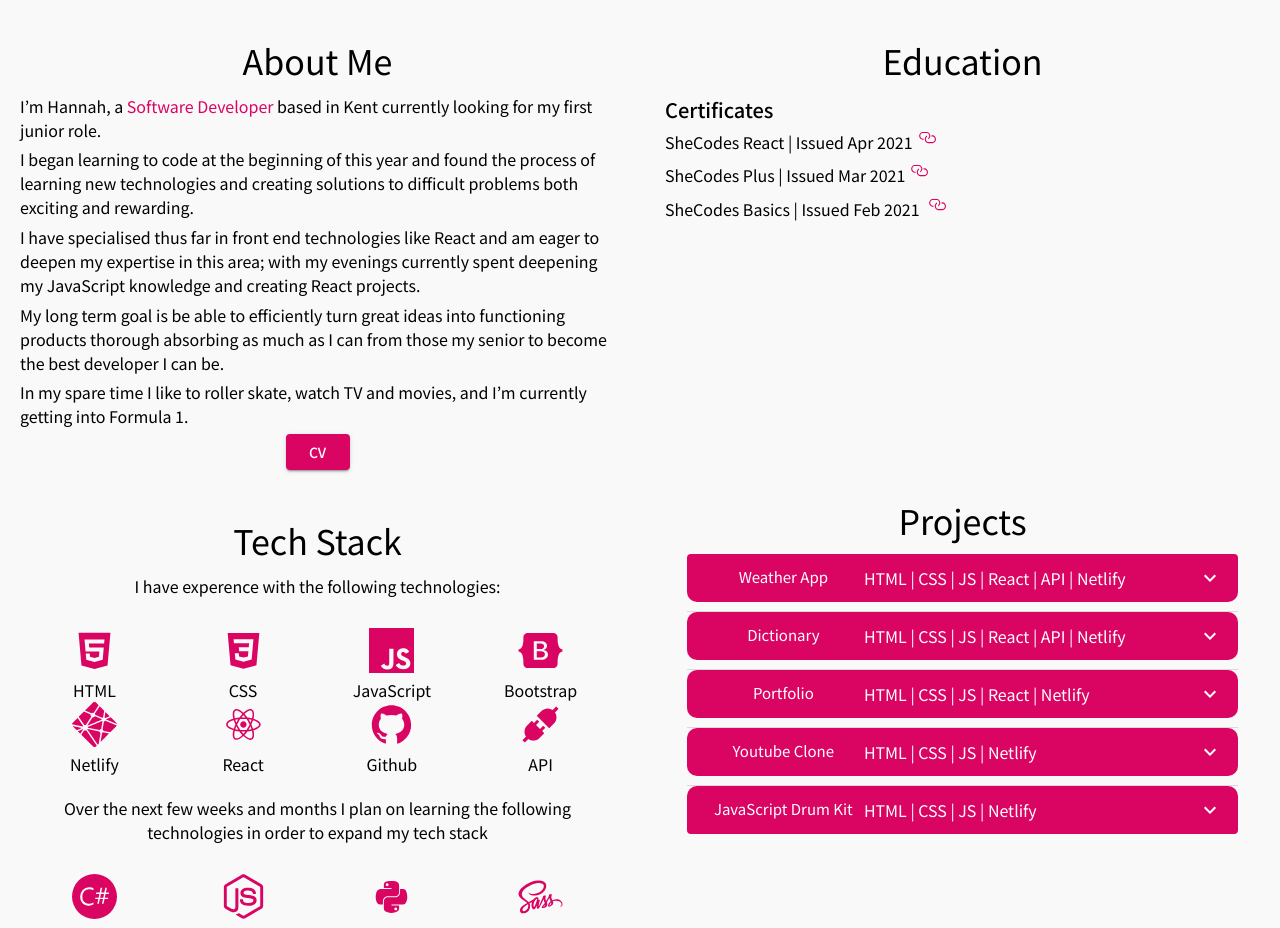
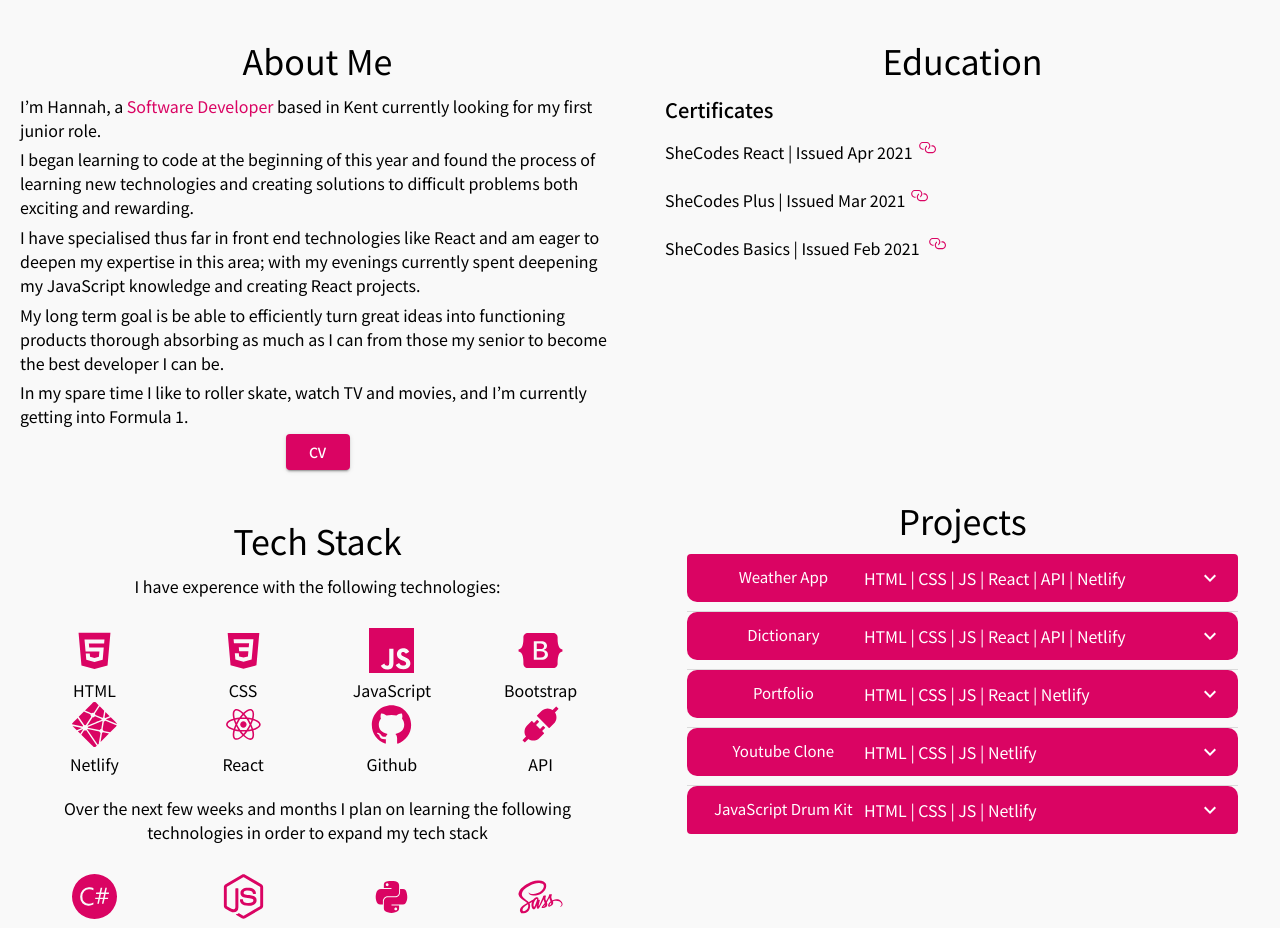
Before and after one commit to Hannah6898/react-web-portfolio-2, a React (Create React App) app: page / in a window 1280 px wide. Shown: the part 780-1708 px from the top of the page. Built offline with nearby package versions, Linux system fonts and the light colour scheme.

Commit message:
Added margin to div's in Education component

```diff
--- a/src/Education/Education.js
+++ b/src/Education/Education.js
@@ -15,6 +15,9 @@ const useStyles = makeStyles(() => ({
     paddingLeft: "5px",
     fontSize: "23px",
   },
+  certificate: {
+    margin: "10px 0 20px 0",
+  },
 }));
 
 export default function Education() {
@@ -26,6 +29,7 @@ export default function Education() {
           Education
         </Typography>
         <Typography variant="h6">Certificates</Typography>
+        <div className={classes.certificate}>
           <Typography variant="body1" gutterBottom>
             SheCodes React | Issued Apr 2021
             <Link
@@ -36,6 +40,8 @@ export default function Education() {
               <GoLink className={classes.pink} color="primary" />
             </Link>
           </Typography>
+        </div>
+        <div className={classes.certificate}>
           <Typography variant="body1" gutterBottom>
             {" "}
             SheCodes Plus | Issued Mar 2021
@@ -47,6 +53,8 @@ export default function Education() {
               <GoLink className={classes.pink} color="primary" />
             </Link>
           </Typography>
+        </div>
+        <div className={classes.certificate}>
           <Typography variant="body1" gutterBottom>
             SheCodes Basics | Issued Feb 2021{" "}
             <Link
@@ -59,5 +67,6 @@ export default function Education() {
           </Typography>
         </div>
       </div>
+    </div>
   );
 }
```
Lines whose indentation alone changed are shown as unchanged.
